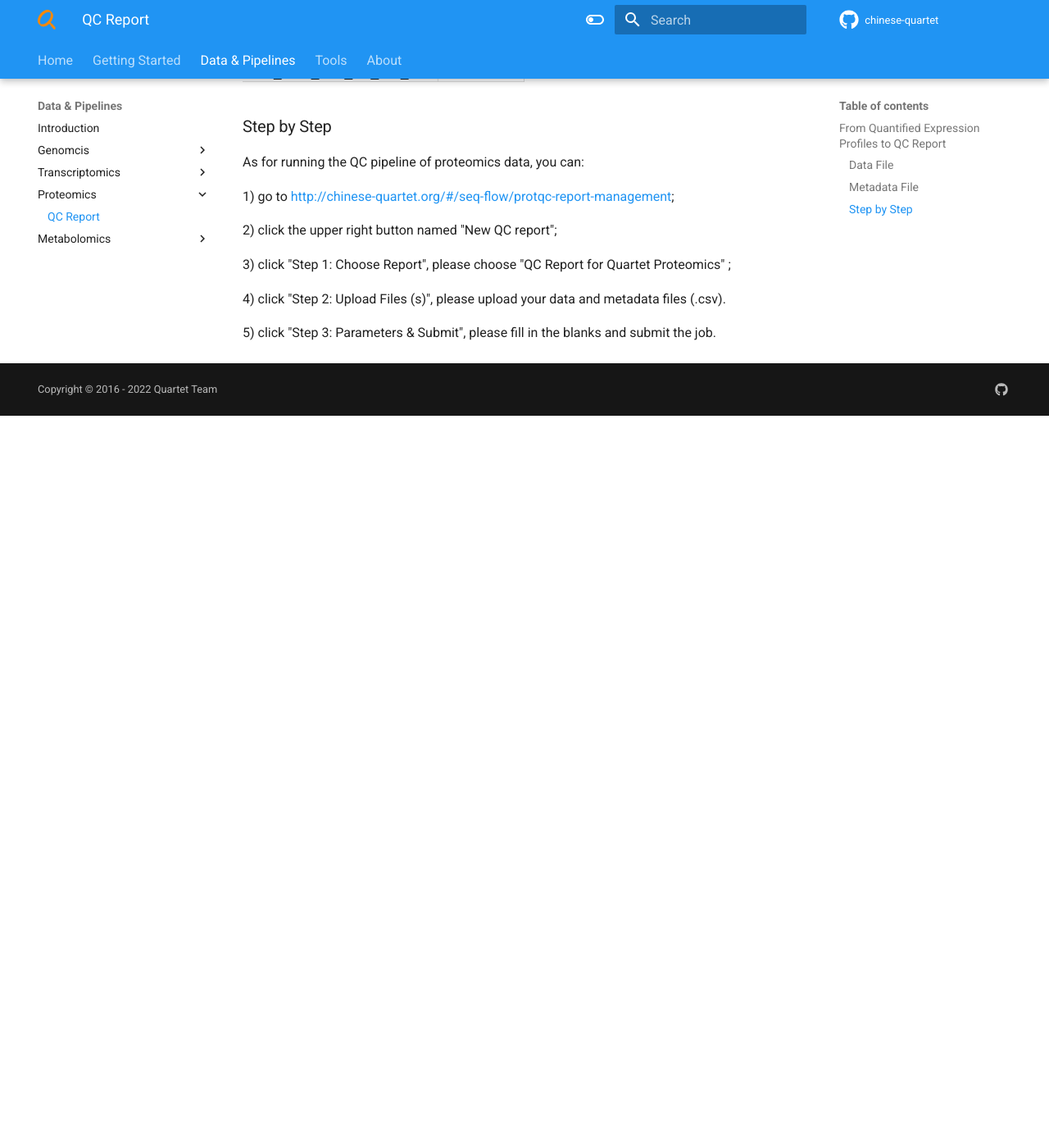
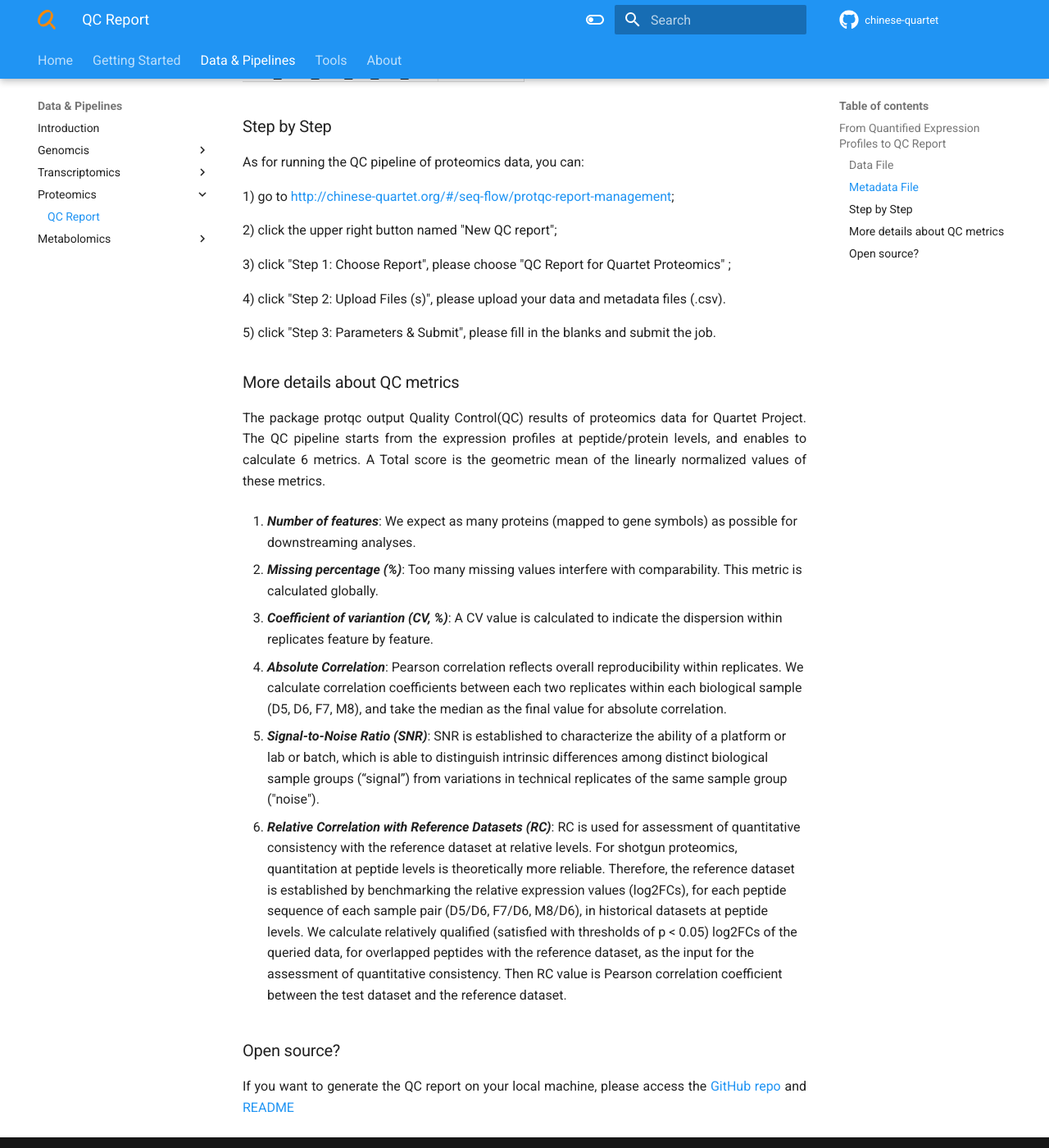
Before and after one commit to chinese-quartet/docs.chinese-quartet.org, an MkDocs documentation site: the page built from docs/data_pipelines/proteomics/qc_report.md, in a window 1280 px wide and 1400 px high, scrolled down 1406 px. Shown: the whole window at 82% size. Built offline with MkDocs 1.6.1 and Material for MkDocs 9.7.7, drawn with Linux system fonts in a browser that asks for light colours; comment, search, counter and statistics services are not loaded; before the commit the page ends 1913 px from its top, so only the background shows below that.

Commit message:
Improve docs for proteomics.

```diff
--- a/docs/data_pipelines/proteomics/qc_report.md
+++ b/docs/data_pipelines/proteomics/qc_report.md
@@ -28,3 +28,23 @@ As for running the QC pipeline of proteomics data, you can:
 4) click "Step 2: Upload Files (s)", please upload your data and metadata files (.csv).
 
 5) click "Step 3: Parameters & Submit", please fill in the blanks and submit the job.
+
+### More details about QC metrics
+
+The package protqc output Quality Control(QC) results of proteomics data for Quartet Project. The QC pipeline starts from the expression profiles at peptide/protein levels, and enables to calculate 6 metrics. A Total score is the geometric mean of the linearly normalized values of these metrics.
+
+1. ***Number of features***: We expect as many proteins (mapped to gene symbols) as possible for downstreaming analyses.
+
+2. ***Missing percentage (%)***: Too many missing values interfere with comparability. This metric is calculated globally.
+
+3. ***Coefficient of variantion (CV, %)***: A CV value is calculated to indicate the dispersion within replicates feature by feature.
+
+4. ***Absolute Correlation***: Pearson correlation reflects overall reproducibility within replicates. We calculate correlation coefficients between each two replicates within each biological sample (D5, D6, F7, M8), and take the median as the final value for absolute correlation.
+
+5. ***Signal-to-Noise Ratio (SNR)***: SNR is established to characterize the ability of a platform or lab or batch, which is able to distinguish intrinsic differences among distinct biological sample groups (“signal”) from variations in technical replicates of the same sample group ("noise").
+
+6. ***Relative Correlation with Reference Datasets (RC)***: RC is used for assessment of quantitative consistency with the reference dataset at relative levels. For shotgun proteomics, quantitation at peptide levels is theoretically more reliable. Therefore, the reference dataset is established by benchmarking the relative expression values (log2FCs), for each peptide sequence of each sample pair (D5/D6, F7/D6, M8/D6), in historical datasets at peptide levels. We calculate relatively qualified (satisfied with thresholds of p < 0.05) log2FCs of the queried data, for overlapped peptides with the reference dataset, as the input for the assessment of quantitative consistency. Then RC value is Pearson correlation coefficient between the test dataset and the reference dataset.
+
+### Open source?
+
+If you want to generate the QC report on your local machine, please access the [GitHub repo](https://github.com/chinese-quartet/quartet-protqc-report) and [README](https://github.com/chinese-quartet/quartet-protqc-report/blob/master/protqc/README.md)
```
